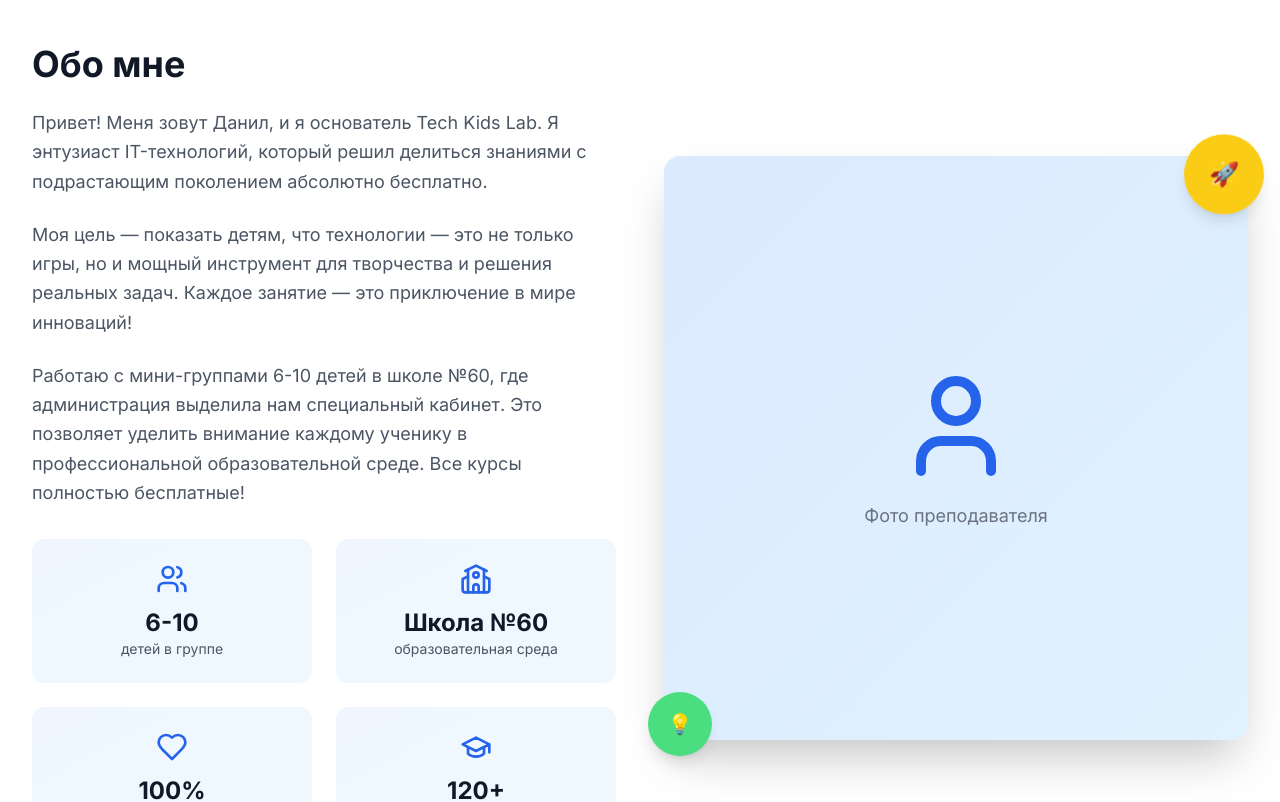
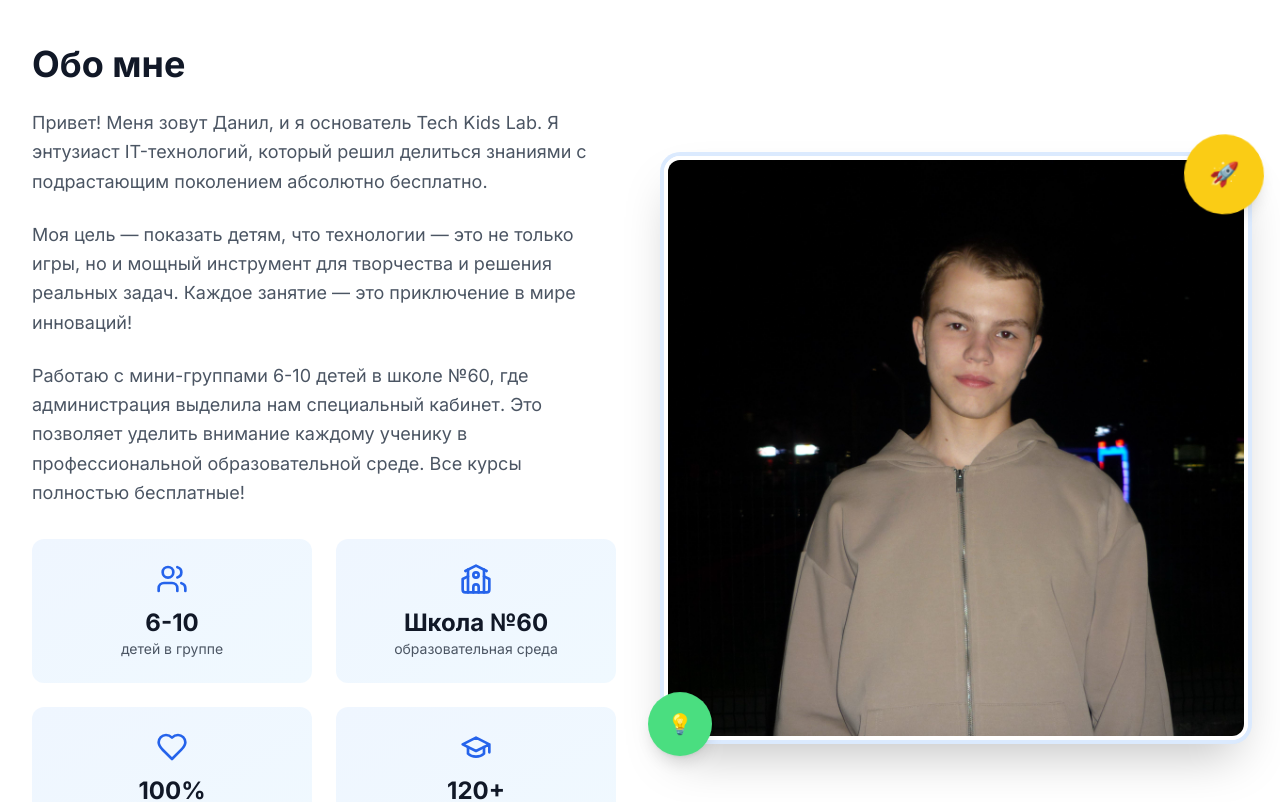
Before and after one commit to ddfeeevv/kids-tech-lab-landing-public, a React (Create React App) app: page / in a window 1280 px wide. Shown: the part 820-1622 px from the top of the page. Built offline with nearby package versions, Linux system fonts and the light colour scheme.

Commit message:
Добавлена фотография преподавателя в секцию О нас

```diff
--- a/src/sections/About.js
+++ b/src/sections/About.js
@@ -90,11 +90,24 @@ const About = () => {
             <div className="relative">
               <motion.div
                 whileHover={{ scale: 1.02 }}
-                className="aspect-square bg-gradient-to-br from-primary-100 to-secondary-100 rounded-2xl shadow-2xl flex items-center justify-center"
+                className="aspect-square rounded-2xl shadow-2xl overflow-hidden relative border-4 border-white ring-4 ring-primary-100"
               >
-                <div className="text-center">
-                  <User size={120} className="text-primary-600 mx-auto mb-4" />
-                  <p className="text-gray-500 text-lg">{t('about.teacherPhoto')}</p>
+                <img
+                  src="/images/teacher/teacher.jpg"
+                  alt={t('about.teacherAlt', 'Преподаватель Tech Kids Lab')}
+                  className="w-full h-full object-cover"
+                  onError={(e) => {
+                    // Fallback на иконку, если изображение не загрузится
+                    e.target.style.display = 'none';
+                    e.target.nextSibling.style.display = 'flex';
+                  }}
+                />
+                {/* Fallback на иконку, если изображение не найдено */}
+                <div className="hidden w-full h-full bg-gradient-to-br from-primary-100 to-secondary-100 items-center justify-center">
+                  <div className="text-center">
+                    <User size={120} className="text-primary-600 mx-auto mb-4" />
+                    <p className="text-gray-500 text-lg">{t('about.teacherPhoto')}</p>
+                  </div>
                 </div>
               </motion.div>
 
@@ -109,7 +122,7 @@ const About = () => {
                   repeat: Infinity,
                   ease: "easeInOut"
                 }}
-                className="absolute -top-4 -right-4 w-20 h-20 bg-yellow-400 rounded-full flex items-center justify-center shadow-lg"
+                className="absolute -top-4 -right-4 w-20 h-20 bg-yellow-400 rounded-full flex items-center justify-center shadow-lg z-10"
               >
                 <span className="text-2xl">🚀</span>
               </motion.div>
@@ -125,7 +138,7 @@ const About = () => {
                   ease: "easeInOut",
                   delay: 1
                 }}
-                className="absolute -bottom-4 -left-4 w-16 h-16 bg-green-400 rounded-full flex items-center justify-center shadow-lg"
+                className="absolute -bottom-4 -left-4 w-16 h-16 bg-green-400 rounded-full flex items-center justify-center shadow-lg z-10"
               >
                 <span className="text-xl">💡</span>
               </motion.div>
```
Also changed, not shown: prompt-teacher-based-on-photo.txt (added), public/images/teacher/teacher.jpg (added).
